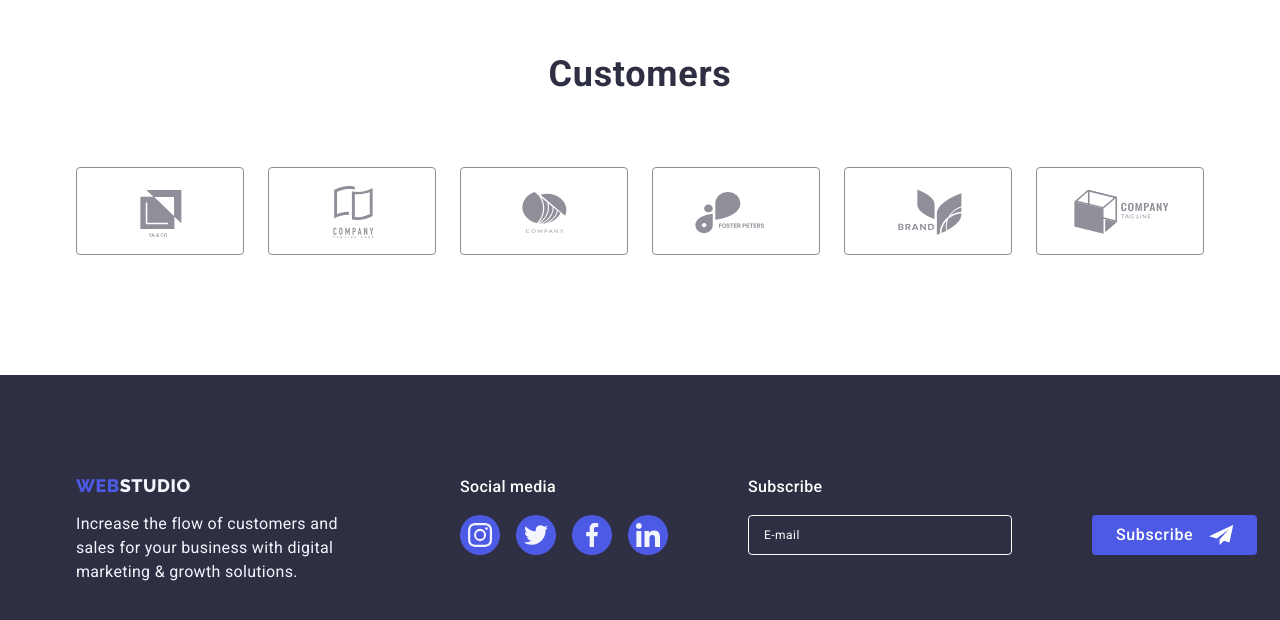
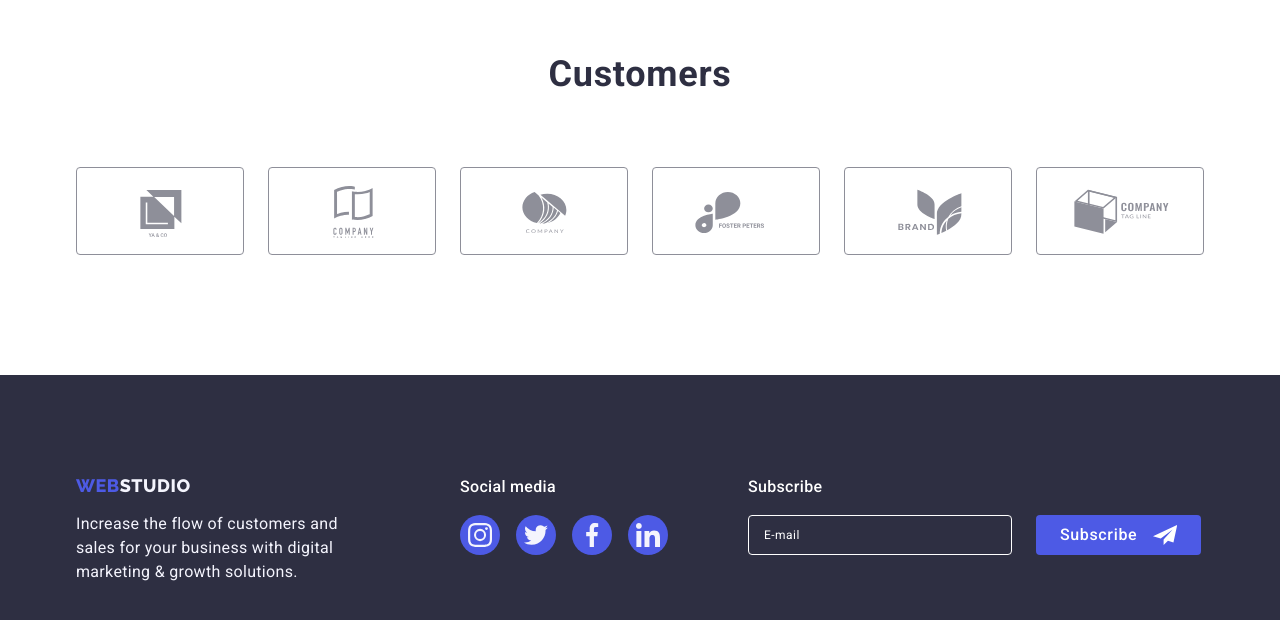
Before and after one commit to Tosha177777/goit-markup-hw-06, a plain HTML site: page index.html in a window 1280 px wide. Shown: the part 2538-3158 px from the top of the page. Drawn offline with nearby package versions, Linux system fonts and the light colour scheme.

Commit message:
Update styles.css

```diff
--- a/css/styles.css
+++ b/css/styles.css
@@ -621,12 +621,12 @@ img {
   width: 165px;
 
   padding: 8px 24px;
+  margin-left: 24px;
 
   border: none;
   background-color: var(--order-button-color);
   border-radius: 4px;
   color: var(--header-team-card-background);
-  margin-left: 80px;
 
   transition: background-color 250ms var(--transition-timing-function);
 }
```
